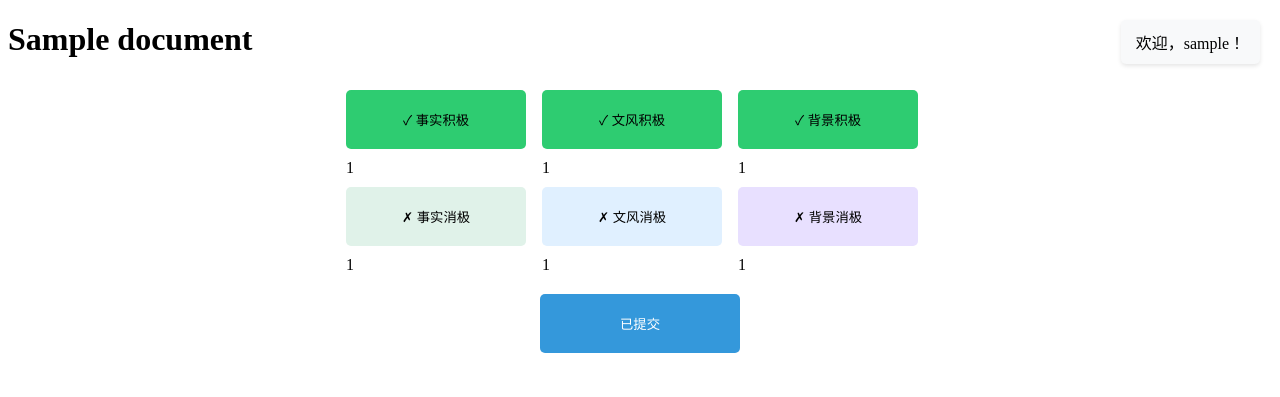
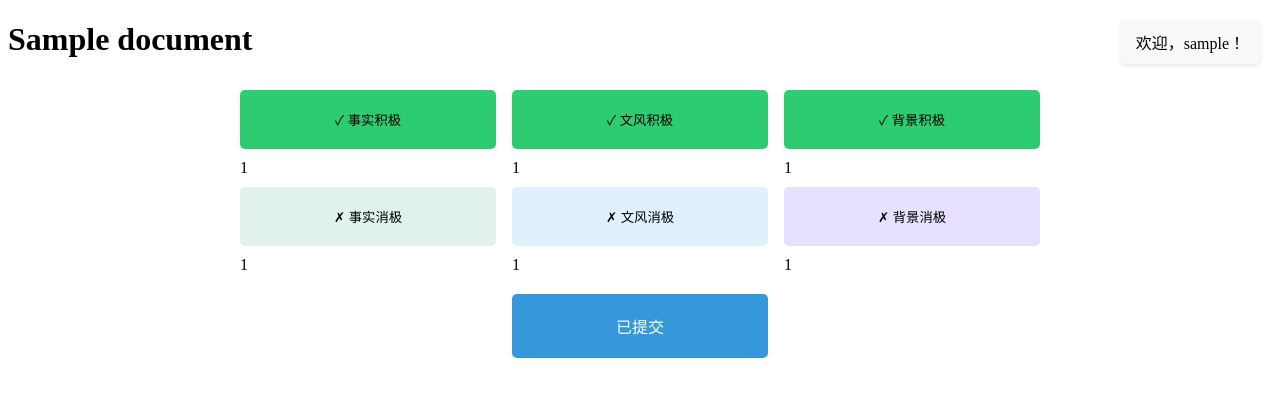
Before and after one commit to EarthpapaOoO/MDLSys, a Django app: page /likeSys/documents/00000000-0000-0000-0000-000000000001/ in a window 1280 px wide. Shown: the top 397 px of the page. Run offline with Django 4.2, Linux system fonts and the light colour scheme; a user stored in the database is signed in; tables that the repository leaves empty hold one stand-in row (values such as "Sample post").

Commit message:
更新模板和样式文件,优化前端展示 在urls.py中加入TARGET_URL

```diff
--- a/Multi_DLsys/settings.py
+++ b/Multi_DLsys/settings.py
@@ -22,6 +22,7 @@ APP_DIR = BASE_DIR / "likeSys"
 #URL
 STATIC_URL = 'static/'
 MEDIA_URL = '/media/'
+    # TARGET_URL = ''
 
 #others
 MEDIA_ROOT = APP_DIR / 'media'
--- a/likeSys/static/css/style.css
+++ b/likeSys/static/css/style.css
@@ -1,12 +1,19 @@
 .rating-container {
-    max-width: 600px;
+    max-width: 800px;
     margin: 20px auto;
 }
 
+/* 横向排列三列 */
+.rating-columns {
+    display: flex;
+    justify-content: space-between;
+    gap: 2%;
+}
+
+/* 每列宽度均等 */
 .rating-column {
-    display: inline-block;
-    width: 30%;
-    margin: 0 1%;
+    width: 32%;
+    box-sizing: border-box;
 }
 
 .btn {
@@ -26,31 +33,37 @@
 .background .btn { background-color: #e8e0ff; }
 
 /* 选中状态 */
-.btn.active.positive {
-    background-color: #2ecc71 !important; /* 绿色 */
-}
+.btn.active.positive { background-color: #2ecc71 !important; }
 .fact .btn.active.positive { background-color: #27ae60; }
 .style .btn.active.positive { background-color: #2980b9; }
 .background .btn.active.positive { background-color: #8e44ad; }
 
 .btn.active.negative {
-    background-color: #e74c3c !important; /* 红色 */
+    background-color: #e74c3c !important;
+}
+
+/* 提交按钮 */
+.submit-btn-wrapper {
+    width: 32%;
+    margin: 20px auto 0;
 }
 
 .submit-btn {
     display: block;
-    width: 200px;
-    margin: 20px auto;
+    width: 100%;
     padding: 20px;
     background-color: #3498db;
     color: white;
     border: none;
     border-radius: 5px;
+    font-size: 16px;
 }
+
 .btn.cancelled {
     background-color: #f0f0f0 !important;
     color: #666;
 }
+
 .user-info {
     position: fixed;
     top: 20px;
@@ -65,6 +78,7 @@
     margin-left: 10px;
     color: #007bff;
 }
+
 .count {
     transition: all 0.3s ease;
     display: inline-block;
--- a/likeSys/templates/documents/detail.html
+++ b/likeSys/templates/documents/detail.html
@@ -1,4 +1,3 @@
-
 <!DOCTYPE html>
 <html>
 <head>
@@ -12,7 +11,6 @@
         {% if user.is_authenticated %}
             欢迎，{{ user.username }}！
         {% else %}
-             <!-- <a href="{% url 'login' %}">游客登录</a> -->
             游客登录
         {% endif %}
     </div>
@@ -22,6 +20,7 @@
             {% csrf_token %}
             <input type="hidden" id="vote-submitted" value="{% if user_vote %}true{% else %}false{% endif %}">
 
+            <div class="rating-columns">
                 <div class="rating-column fact">
                     <button type="button" data-dimension="fact" data-value="positive"
                         class="btn {% if user_vote and user_vote.fact_choice %}active positive{% endif %}">✓ 事实积极</button>
@@ -34,7 +33,6 @@
                         <span class="negative-count">{{ document.fact_negative }}</span>
                     </div>
                 </div>
-
 
                 <div class="rating-column style">
                     <button type="button" data-dimension="style" data-value="positive"
@@ -49,8 +47,6 @@
                     </div>
                 </div>
 
-
-
                 <div class="rating-column background">
                     <button type="button" data-dimension="background" data-value="positive"
                         class="btn {% if user_vote and user_vote.background_choice %}active positive{% endif %}">✓ 背景积极</button>
@@ -63,11 +59,13 @@
                         <span class="negative-count">{{ document.background_negative }}</span>
                     </div>
                 </div>
+            </div>
 
+            <div class="submit-btn-wrapper">
                 <button type="submit" class="submit-btn">确认评价</button>
+            </div>
         </form>
     </div>
-<!-- js here -->
 
     <script src="/static/js/script.js"></script>
 </body>
```
Lines whose indentation alone changed are shown as unchanged.
